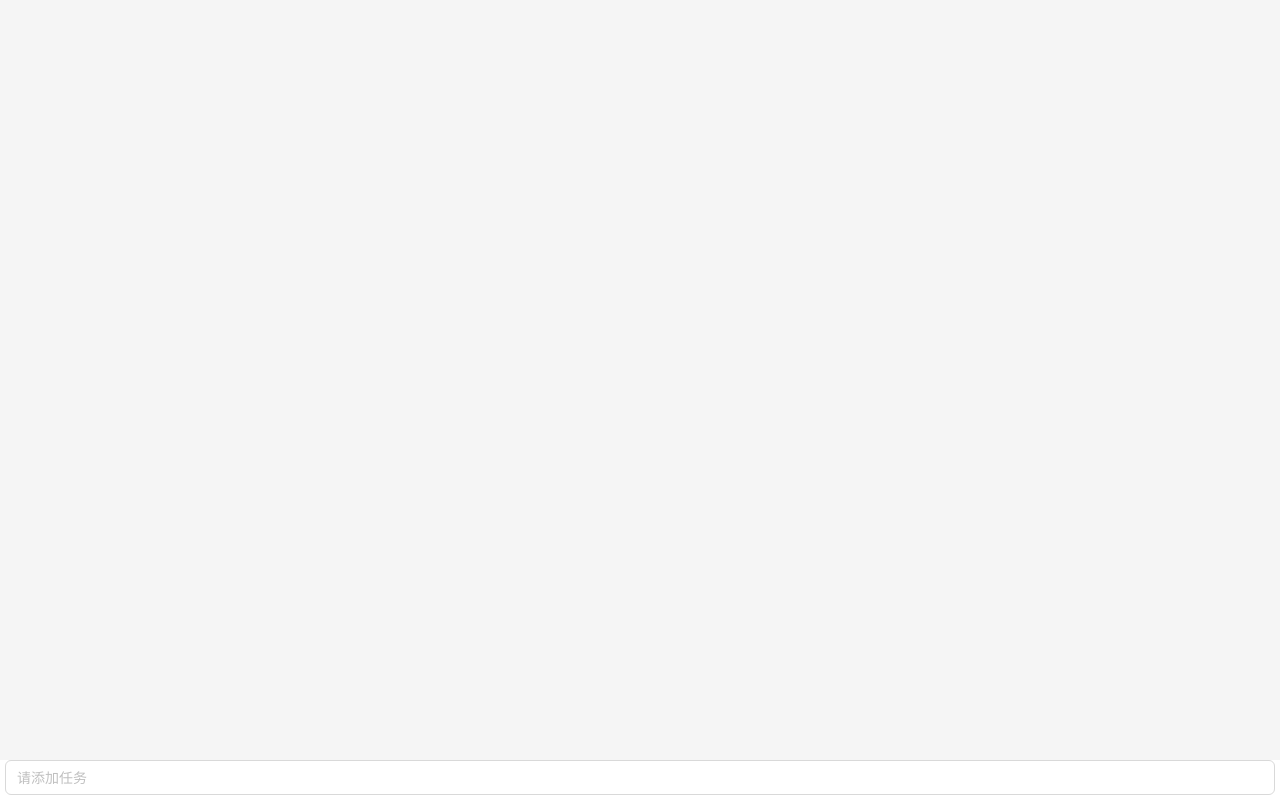
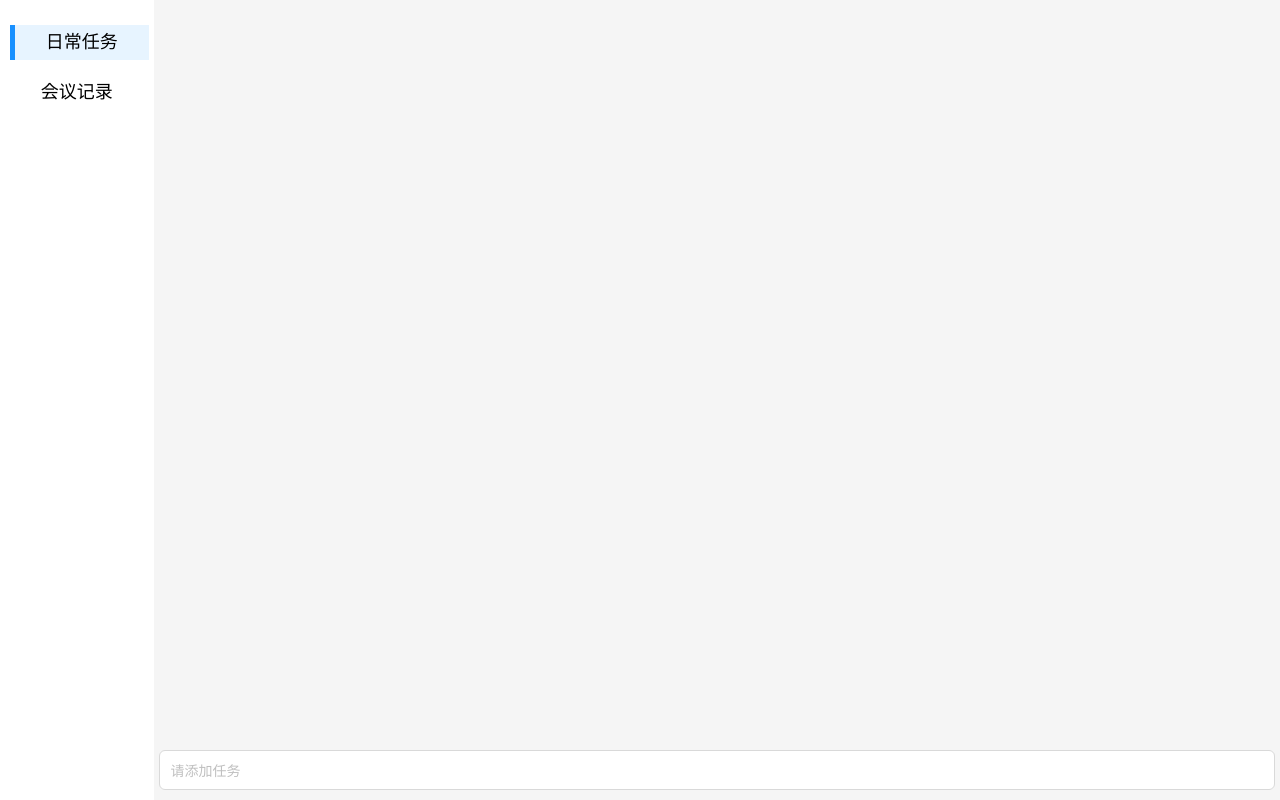
Before and after one commit to Carpediems/task-list, a React (Create React App) app: page / in a window 1280 px wide. Built offline with nearby package versions, Linux system fonts and the light colour scheme.

Commit message:
界面优化1

```diff
--- a/package.json
+++ b/package.json
@@ -35,6 +35,7 @@
     "@testing-library/user-event": "^13.5.0",
     "antd": "^5.6.2",
     "classnames": "^2.3.2",
+    "electron-is-dev": "^2.0.0",
     "electron-store": "^8.1.0",
     "immutable": "^4.3.0",
     "prettier": "^2.8.8",
--- a/src/App.js
+++ b/src/App.js
@@ -2,19 +2,31 @@ import React from "react";
 import styled from "styled-components";
 import TaskInput from "./components/TaskInput";
 import TaskList from "./components/TaskList";
+import LeftMenu from "./components/Leftmenu/Leftmenu";
 
 // 设置主窗口样式
 const Boxtask = styled.div`
   width: outerwidth + "px";
   height: 100vh;
   border-radius: 2px;
+  display: flex;
+  main{
+    flex: 1;
+    background: #f5f5f5;
+    box-sizing: border-box;
+    padding-bottom: 10px;
+  }
 `;
+
 
 const App = () => {
   return (
     <Boxtask>
-      <TaskList />
-      <TaskInput />
+        <LeftMenu/>
+        <main>
+            <TaskList />
+            <TaskInput />
+        </main>
     </Boxtask>
   );
 };
--- /dev/null
+++ b/src/components/Leftmenu/Leftmenu.jsx
@@ -0,0 +1,32 @@
+import React from 'react';
+import styles from   './Leftmenu.module.css'
+const LeftMenu = () => {
+    /**
+     * 菜单栏常量
+     */
+    const LeftList = [
+        {
+            key:1,
+            title:'日常任务',
+        },
+        {
+            key:2,
+            title:'会议记录'
+        }
+    ]
+    return (
+        <>
+            <ul className={styles.LeftBox}>
+                {
+                    LeftList.map((item)=>
+                        <li key={item.key}>{item.title}</li>
+                    )
+                }
+            </ul>
+
+        </>
+
+    );
+};
+
+export default LeftMenu;
--- /dev/null
+++ b/src/components/Leftmenu/Leftmenu.module.css
@@ -0,0 +1,19 @@
+.LeftBox{
+    width: 12%;
+    height: 100%;
+    padding: 10px;
+    box-sizing: border-box;
+}
+.LeftBox li{
+    width: 100%;
+    height: 35px;
+    text-align: center;
+    line-height: 35px;
+    margin-top: 15px;
+    cursor:pointer;
+    font-size: 18px;
+}
+.LeftBox li:nth-child(1){
+    background:#E7F4FF ;
+    border-left: 5px solid #1890FF;
+}
--- a/src/components/TaskInput.jsx
+++ b/src/components/TaskInput.jsx
@@ -9,7 +9,7 @@ const InputBox = styled.div`
   padding: 0 5px 15px 5px;
   box-sizing: border-box;
   .ant-input {
-    height: 35px;
+    height: 40px;
   }
 `;
 const TaskInput = () => {
--- a/src/components/TaskList.jsx
+++ b/src/components/TaskList.jsx
@@ -3,6 +3,12 @@ import styled from "styled-components";
 import { DeleteOutlined } from "@ant-design/icons";
 import { Checkbox, Input } from "antd";
 import { useSelector, useDispatch } from "react-redux";
+
+
+
+
+
+
 
 const UlBox = styled.ul`
   height: calc(100% - 40px);
@@ -25,6 +31,7 @@ const UlBox = styled.ul`
     }
     .pText {
       text-decoration: line-through;
+      color: #939393;
     }
   }
 `;
--- a/src/store/reducer.js
+++ b/src/store/reducer.js
@@ -27,9 +27,7 @@ const reducer = (state = initState, action) => {
         });
       });
     case "setup":
-      localStorage.setItem(
-        "TodoList",
-        JSON.stringify([...state.get("TodoList")])
+      localStorage.setItem("TodoList", JSON.stringify([...state.get("TodoList")])
       );
     default:
       return state;
```
Also changed, not shown: main.js (+17 -4 lines), 2 other files (tests, documents, lock files or other folders).
